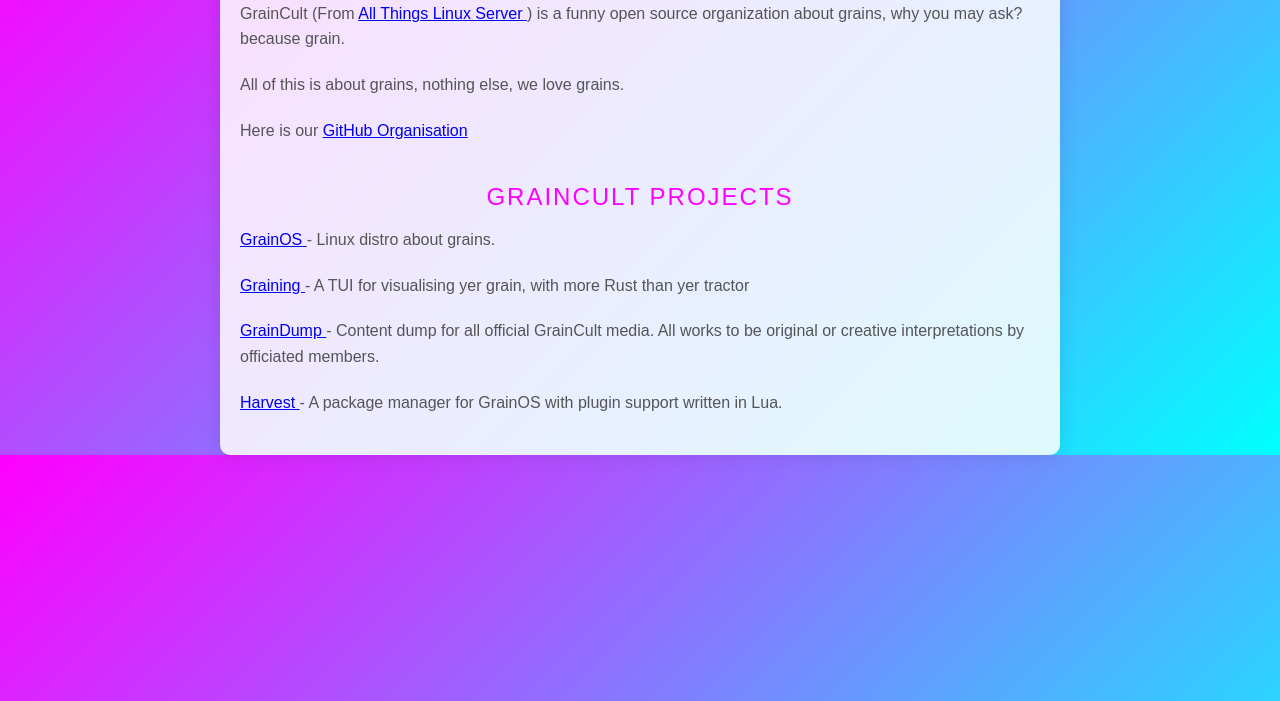
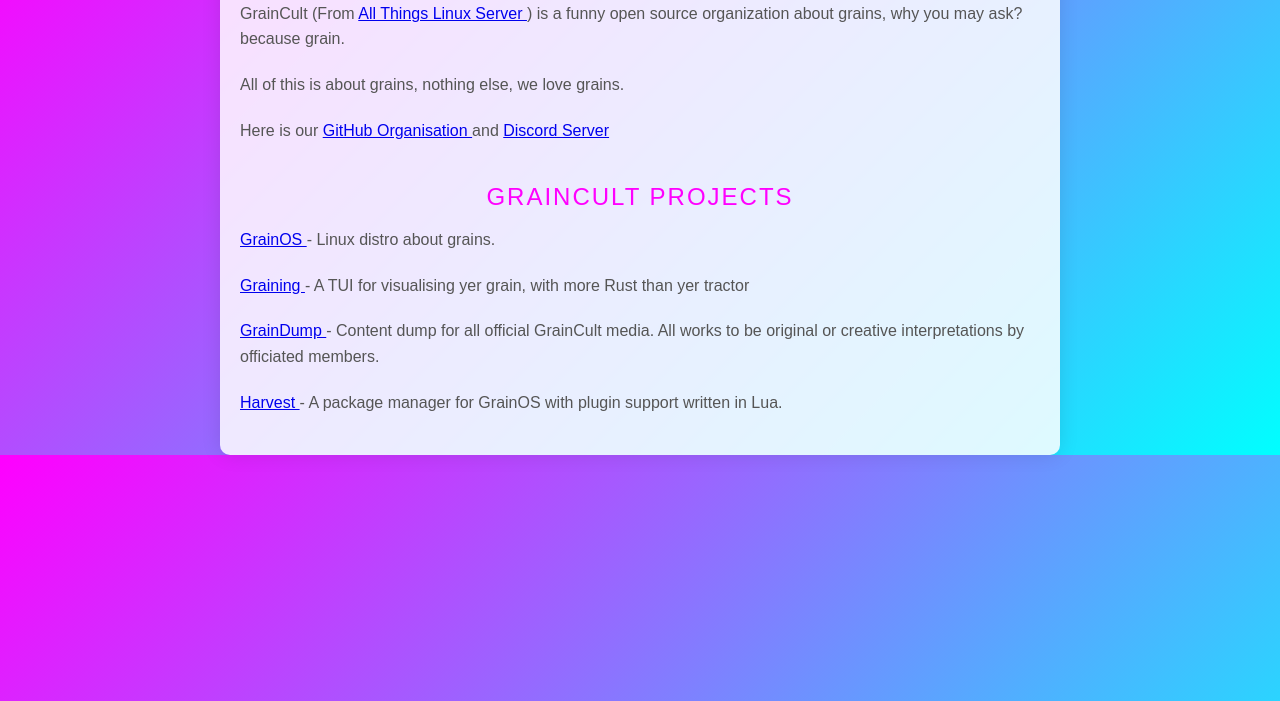
Before and after one commit to GrainCult/graincult.com, a plain HTML site: page index.html in a window 1280 px wide. Shown: the part 99-800 px from the top of the page. Drawn offline with Linux system fonts and the light colour scheme.

Commit message:
Update index.html

```diff
--- a/index.html
+++ b/index.html
@@ -49,7 +49,7 @@
     <main>
         <p>GrainCult (From <a href="https://discord.gg/linux"> All Things Linux Server </a>) is a funny open source organization about grains, why you may ask? because grain.</p>
         <p>All of this is about grains, nothing else, we love grains.</p>
-        <p>Here is our <a href="https://github.com/GrainCult"> GitHub Organisation </a> </p>
+        <p>Here is our <a href="https://github.com/GrainCult"> GitHub Organisation </a> and <a href="https://discord.gg/m82haZuHGH"> Discord Server </a> </p>
     </main>
     <div class="catchy">GRAINCULT PROJECTS</div>
 
```
